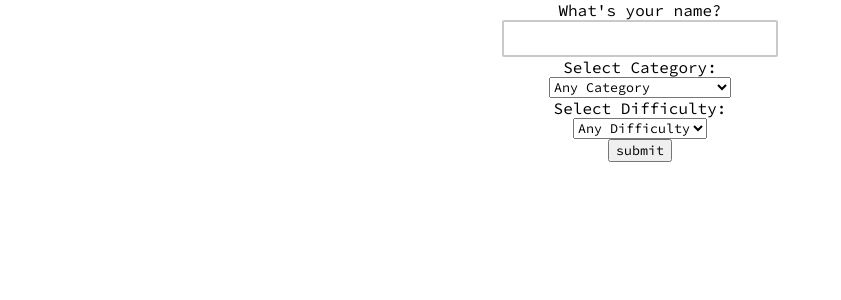
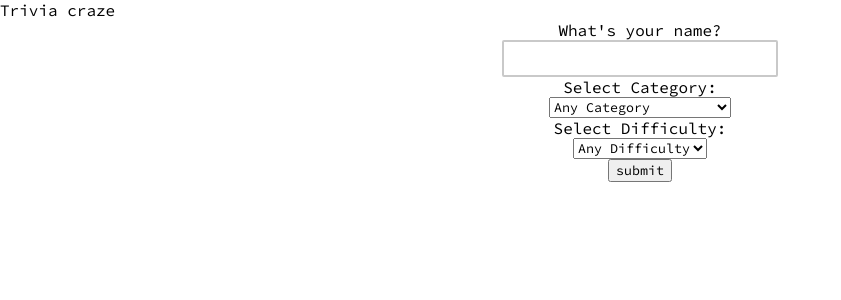
Before and after one commit to FACxBeamery/joao-project-week-6, a React (Create React App) app: page / in a window 1280 px wide. Shown: the top 300 px of the page, without its empty margins (0-841 px from the left). Built offline with nearby package versions, Linux system fonts and the light colour scheme.

Commit message:
progress  dependent of points and trivia state

```diff
--- a/src/App.js
+++ b/src/App.js
@@ -1,5 +1,6 @@
 import React, { useState } from "react";
 import "./App.css";
+import Header from "./components/Header";
 import TriviaConfigForm from "./components/TriviaConfigForm";
 import Trivia from "./components/Trivia";
 import Progress from "./components/Progress";
@@ -8,8 +9,10 @@ function App() {
 	const [triviaState, setTriviaState] = useState("configuringForm");
 	const [configDetails, setConfigDetails] = useState({});
 	const [points, setPoints] = useState(20);
+	const [progress, setProgress] = useState("playing");
 	return (
 		<div className="App">
+			<Header points={points} />
 			{triviaState === "configuringForm" ? (
 				<TriviaConfigForm
 					formState={0}
@@ -18,24 +21,17 @@ function App() {
 					setConfigDetails={setConfigDetails}
 				/>
 			) : null}
-			{triviaState === "startTrivia" && (points > 0 && points < 100) ? (
+			{triviaState === "startTrivia" ? (
 				<>
 					<Progress points={points} setTriviaState={setTriviaState} />
+					{progress === "playing" ? (
 						<Trivia
 							configDetails={configDetails}
 							points={points}
 							setPoints={setPoints}
+							setProgress={setProgress}
 						/>
-				</>
 					) : null}
-			{points <= 0 ? (
-				<>
-					<Progress points={points} />
-				</>
-			) : null}
-			{points === 100 ? (
-				<>
-					<Progress points={points} />
 				</>
 			) : null}
 		</div>
```
Lines whose indentation alone changed are shown as unchanged.
